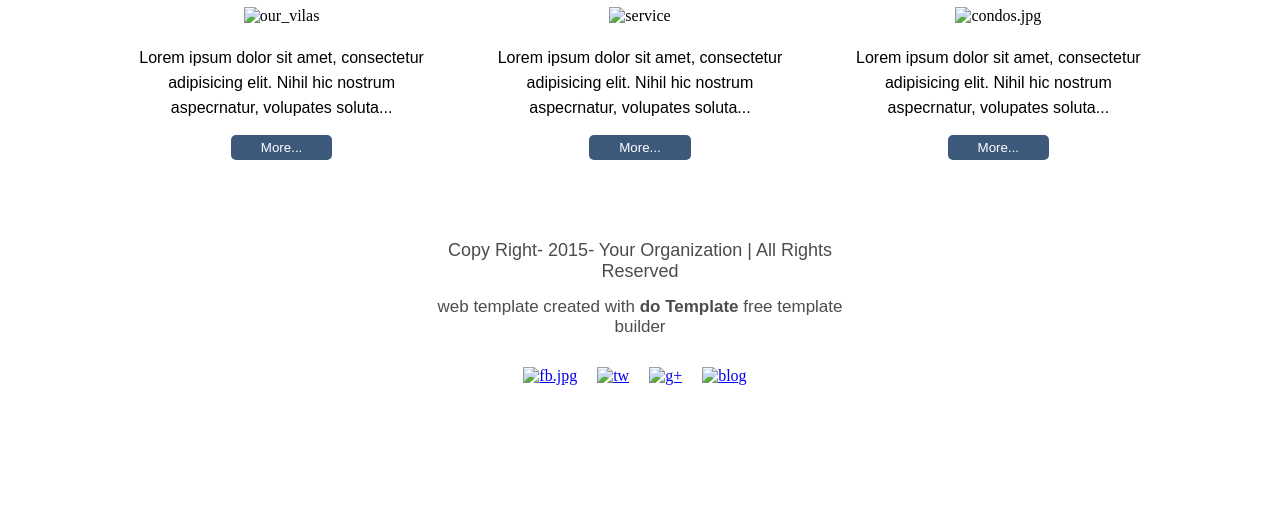
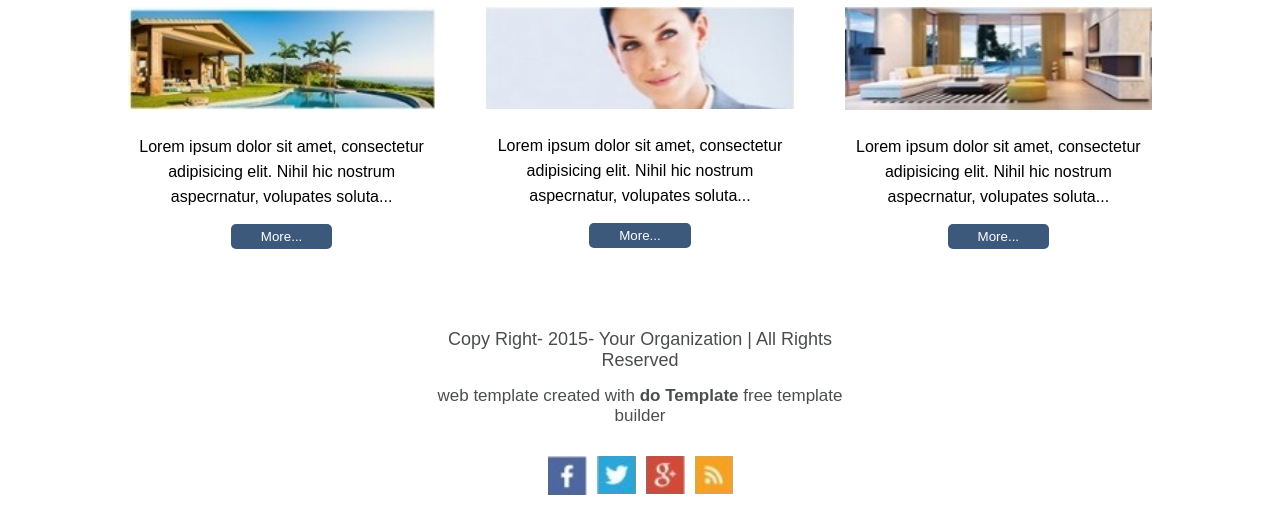
Before and after one commit to hridoykazii/dreamhome, a plain HTML site: page index.html in a window 1280 px wide. Shown: the part 733-1241 px from the top of the page. Before the commit the page ends 1127 px from the top, so only its background shows below. Drawn offline with Linux system fonts and the light colour scheme; files whose address does not match are found by name.

Commit message:
Update index.html

```diff
--- a/index.html
+++ b/index.html
@@ -40,19 +40,19 @@
                 <div class="service_wrapper">
                     <div class="single">
                         <h2>Our Villas</h2>
-                        <img src="images/our_vilas.jpg" alt="our_vilas">
+                        <img src="our_vilas.jpg" alt="our_vilas">
                         <p>Lorem ipsum dolor sit amet, consectetur adipisicing elit. Nihil hic nostrum aspecrnatur, volupates soluta...</p>
                         <button type="button">More...</button>
                     </div>
                     <div class="single">
                         <h2>Our Services</h2>
-                        <img src="images/services.jpg" alt="service">
+                        <img src="services.jpg" alt="service">
                         <p>Lorem ipsum dolor sit amet, consectetur adipisicing elit. Nihil hic nostrum aspecrnatur, volupates soluta...</p>
                         <button type="button">More...</button>
                     </div>
                     <div class="single">
                         <h2>Our Villas</h2>
-                        <img src="images/condos.jpg" alt="condos.jpg">
+                        <img src="condos.jpg" alt="condos.jpg">
                         <p>Lorem ipsum dolor sit amet, consectetur adipisicing elit. Nihil hic nostrum aspecrnatur, volupates soluta...</p>
                         <button type="button">More...</button>
                     </div>
@@ -67,10 +67,10 @@
                     <h4>copy right- 2015- your organization | All Rights Reserved</h6>
                     <p>web template created with <b>do Template</b> free template builder</p>
                 <ul>
-                    <li><a href="#"><img src="images/fb.jpg" alt="fb.jpg"></a></li>
-                    <li><a href="#"><img src="images/tw.jpg" alt="tw"></a></li>
-                    <li><a href="#"><img src="images/g+.jpg" alt="g+"></a></li>
-                    <li><a href="#"><img src="images/blog.jpg" alt="blog"></a></li>
+                    <li><a href="#"><img src="fb.jpg" alt="fb.jpg"></a></li>
+                    <li><a href="#"><img src="tw.jpg" alt="tw"></a></li>
+                    <li><a href="#"><img src="g+.jpg" alt="g+"></a></li>
+                    <li><a href="#"><img src="blog.jpg" alt="blog"></a></li>
                 </ul>
             </div>
             </div>
```
